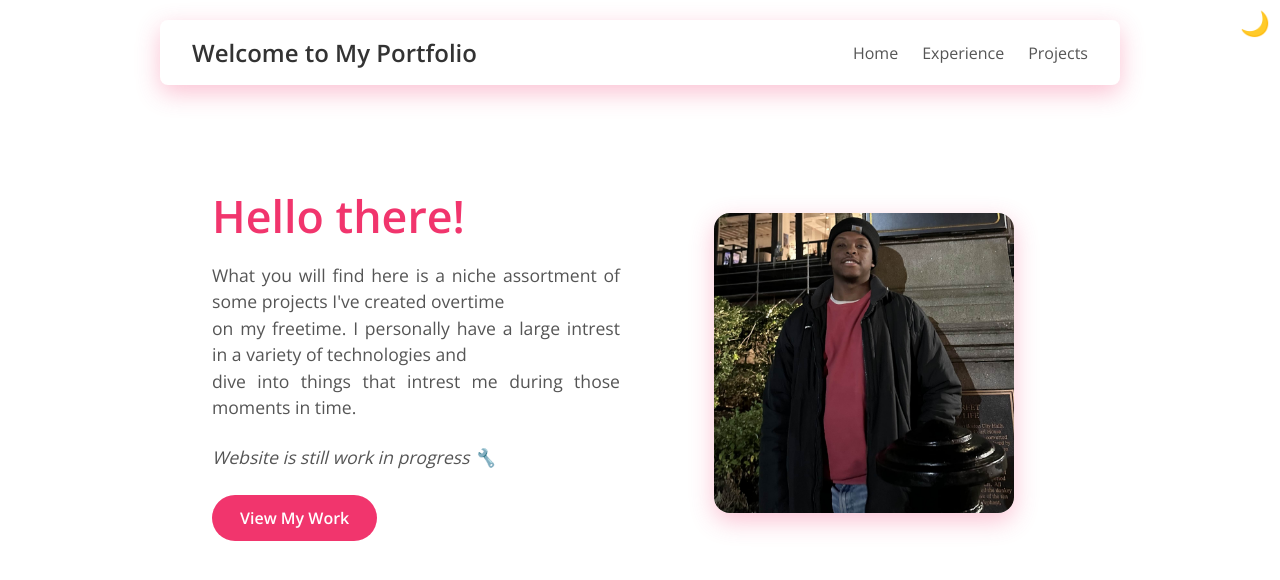
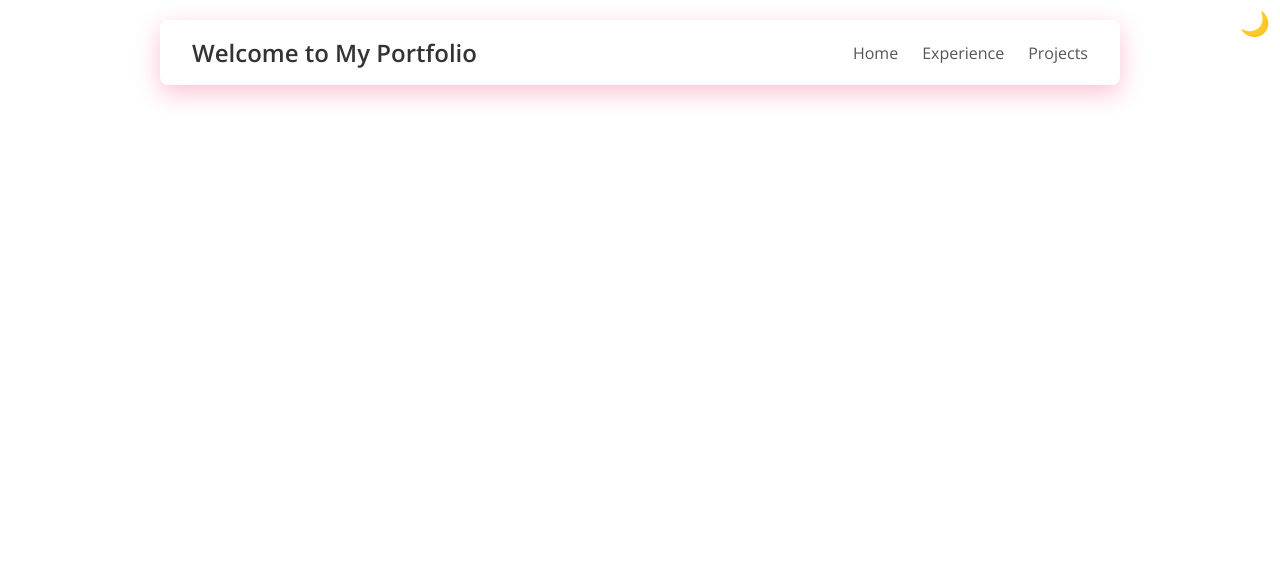
Before and after one commit to Adarby302/personal-project, a React (Create React App) app: page / in a window 1280 px wide. Shown: the top 580 px of the page. Built offline with nearby package versions, Linux system fonts and the light colour scheme.

Commit message:
redirect homepage

```diff
--- a/package.json
+++ b/package.json
@@ -1,5 +1,5 @@
 {
-  "homepage": "https://adarby302.github.io/personal-project/home",
+  "homepage": "https://adarby302.github.io/personal-project/",
   "name": "personal-project",
   "version": "0.1.0",
   "private": true,
--- a/src/App.js
+++ b/src/App.js
@@ -51,7 +51,7 @@ function App() {
         <NavBar />
         <div className="content">
           <Routes>
-            <Route path="/" element={<Home />} />
+            <Route path="https://adarby302.github.io/personal-project/" element={<Home />} />
             <Route path="/Home" element={<Home />} />
             <Route path="/Projects" element={<Projects />} />
             <Route path="/exp" element={<Exp />} />
```
